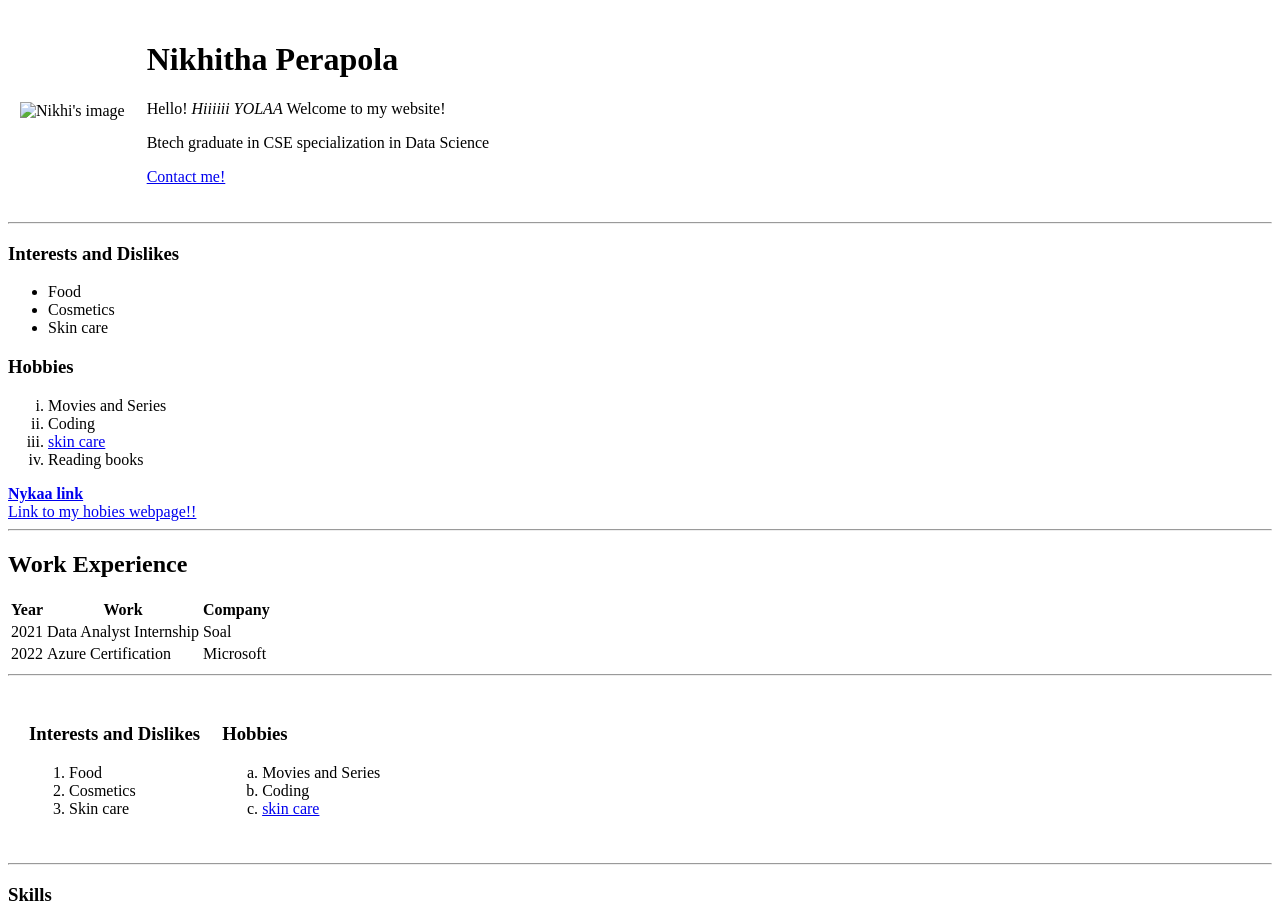
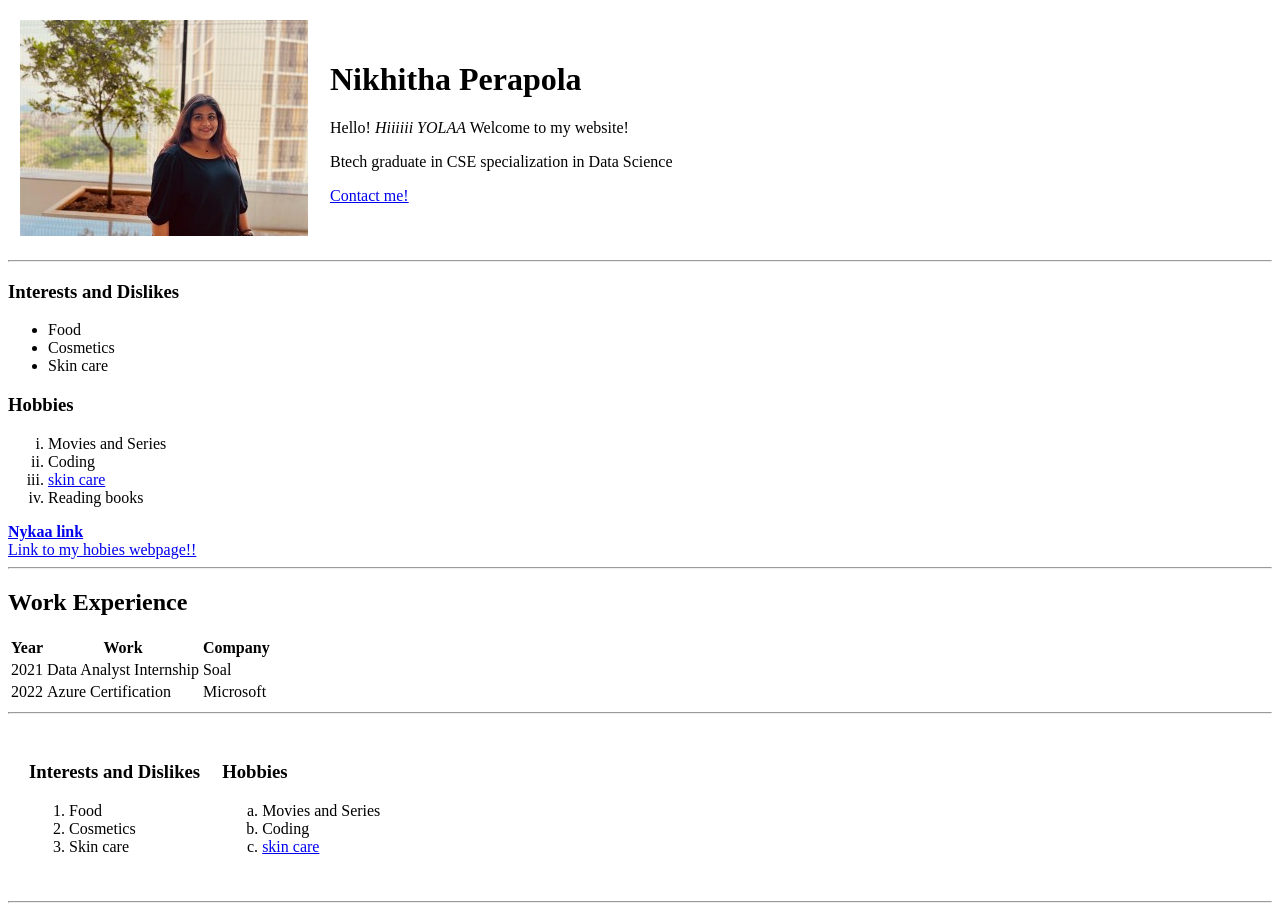
Before and after one commit to nikhitha-perapola/CV, a plain HTML site: page index.html in a window 1280 px wide. Shown: the top 909 px of the page. Drawn offline with Linux system fonts and the light colour scheme.

Commit message:
Update index.html

```diff
--- a/index.html
+++ b/index.html
@@ -9,7 +9,7 @@
         <tr>
             <td>
                 <!-- Image Element-->
-                <img src="Images/nikhi.JPG" alt="Nikhi's image">
+                <img src="nikhi.JPG" alt="Nikhi's image">
             </td>
             <td>
                 <h1>Nikhitha Perapola</h1>
```
